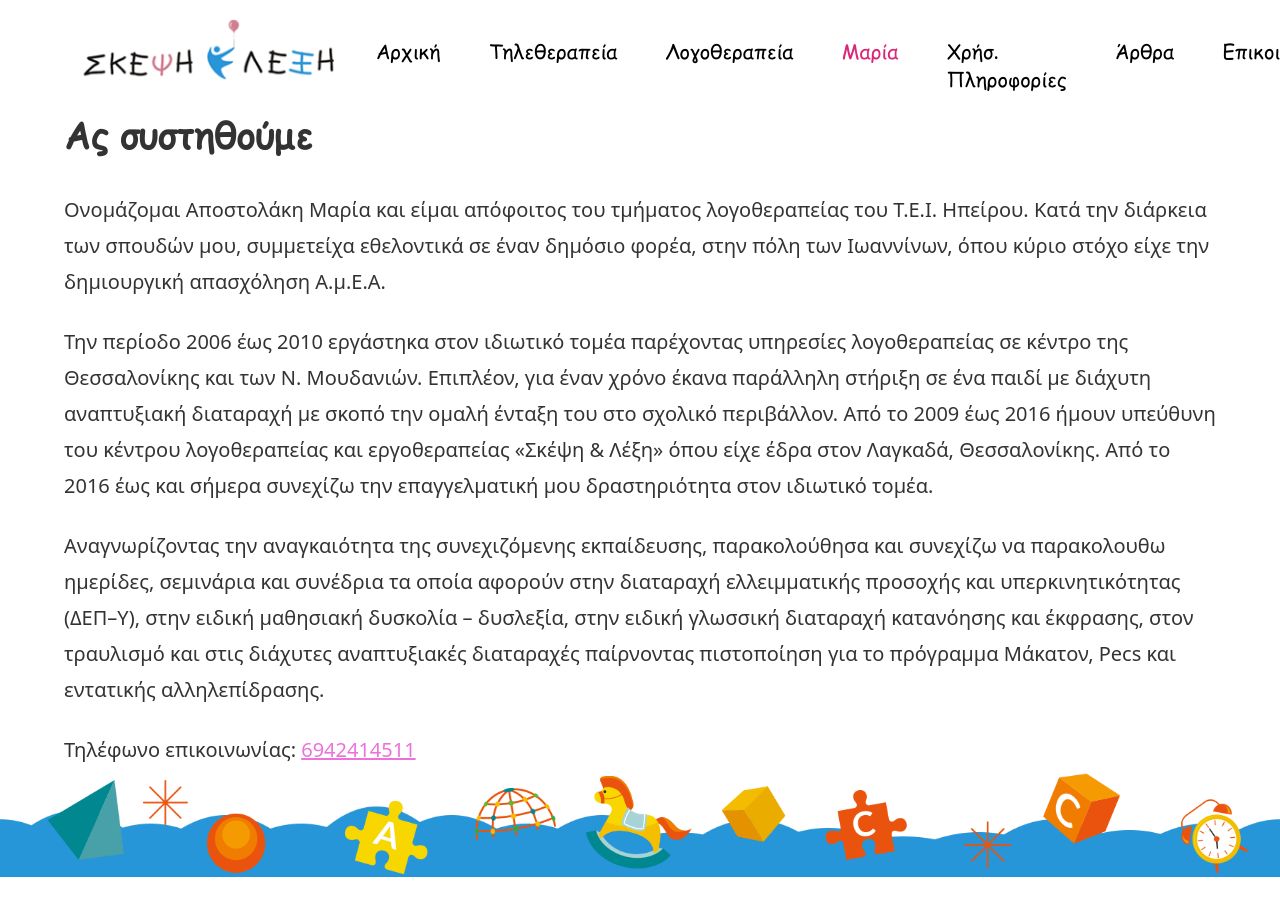
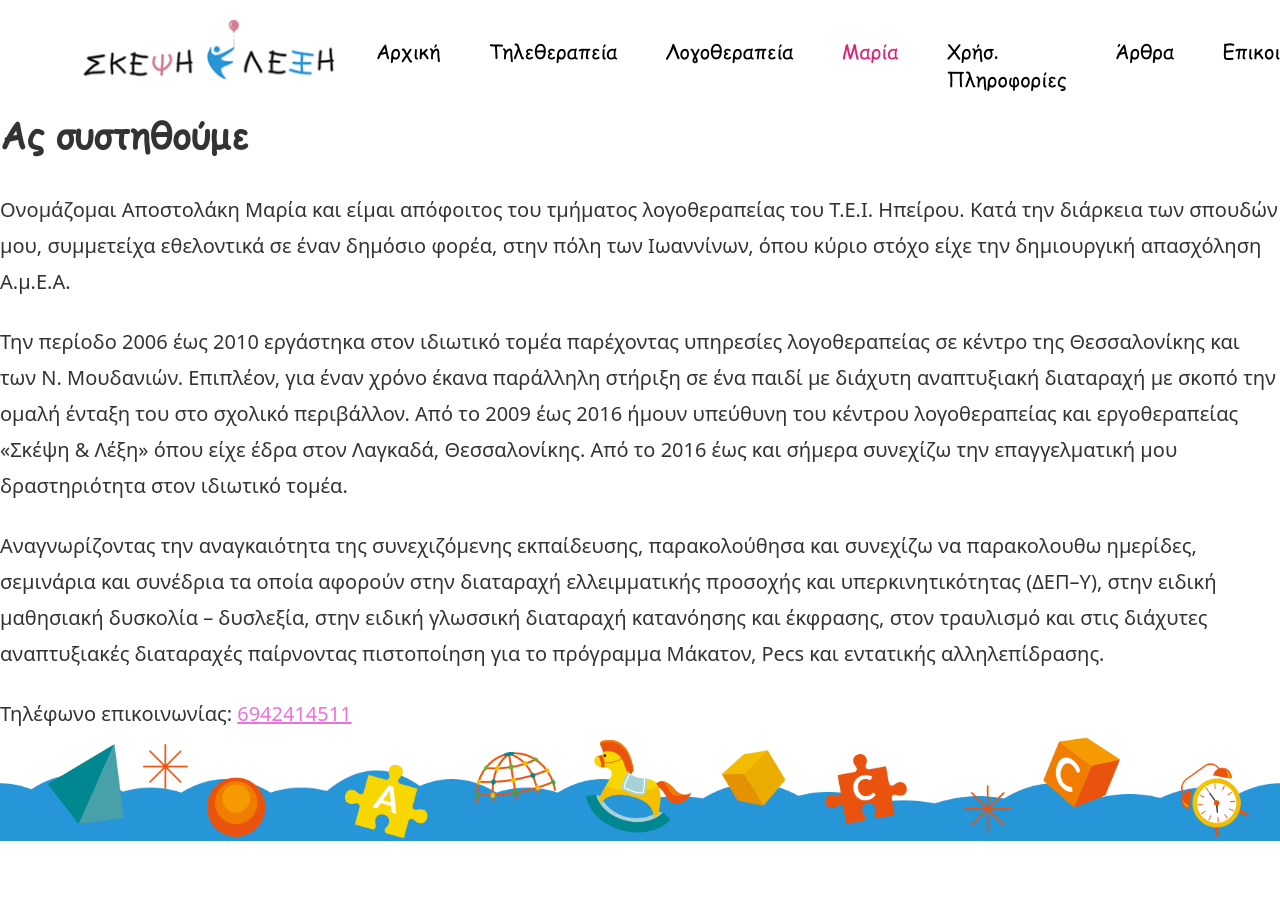
Before and after one commit to vkarampinis/skepsileksi.gr, a Next.js app: page /about in a window 1280 px wide. Shown: the top 916 px of the page. Built offline with nearby package versions, Linux system fonts and the light colour scheme.

Commit message:
full width on BaseLayout

```diff
--- a/components/BaseLayout.js
+++ b/components/BaseLayout.js
@@ -12,7 +12,7 @@ export default function BaseLayout({ title = "Λογοθεραπεία", childre
         <link rel="icon" href="/favicon.ico" />
       </Head>
       <Header />
-      <div className="flex-grow w-full max-w-6xl mx-auto">{children}</div>
+      <div className="flex-grow w-full mx-auto">{children}</div>
       <Footer />
     </Body>
   );
```
